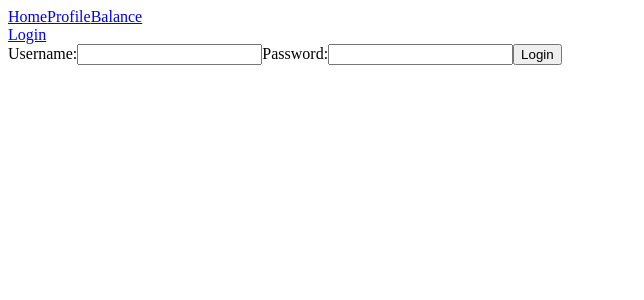
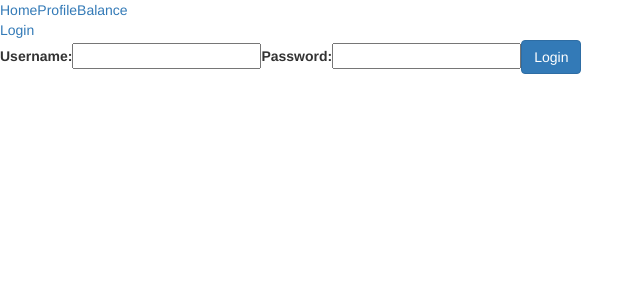
Before and after one commit to hajimss/TT3_14, a React (Create React App) app: page /login in a window 1280 px wide. Shown: the top 300 px of the page, without its empty margins (0-644 px from the left). Built offline with nearby package versions, Linux system fonts and the light colour scheme.

Commit message:
added bootstrap cdn

```diff
--- a/public/index.html
+++ b/public/index.html
@@ -4,6 +4,7 @@
     <meta charset="utf-8" />
     <link rel="icon" href="%PUBLIC_URL%/favicon.ico" />
     <meta name="viewport" content="width=device-width, initial-scale=1" />
+    <link rel="stylesheet" href="https://maxcdn.bootstrapcdn.com/bootstrap/3.3.7/css/bootstrap.min.css" integrity="sha384-BVYiiSIFeK1dGmJRAkycuHAHRg32OmUcww7on3RYdg4Va+PmSTsz/K68vbdEjh4u" crossorigin="anonymous">
     <meta name="theme-color" content="#000000" />
     <meta
       name="description"
--- a/src/components/Login.js
+++ b/src/components/Login.js
@@ -36,7 +36,7 @@ class Login extends React.Component {
                     <label>Username:</label>
                     <input onChange={e => {this.setState({username: e.target.value})}}/>
                     <label>Password:</label>
-                    <input onChange={e => {this.setState({password: e.target.value})}}/>
+                    <input type="password" onChange={e => {this.setState({password: e.target.value})}}/>
                     <button type="submit" className="btn btn-primary">Login</button>
                 </form>
             </div>
```
